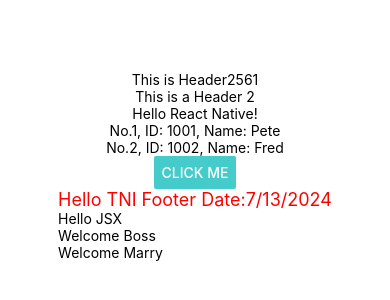
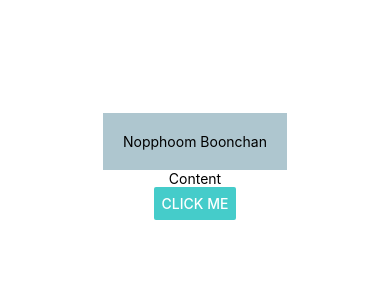
Before and after one commit to VolleyV/reactNativeTNI, a React Native app: screen / in a window 390 px wide. Shown: the part 256-556 px from the top of the page. Built offline with nearby package versions, Linux system fonts and the light colour scheme.

Commit message:
13-07-2024

```diff
--- a/App.tsx
+++ b/App.tsx
@@ -4,35 +4,26 @@ import { StyleSheet, Text, View ,Button,Alert} from 'react-native';
 import { Colors } from 'react-native/Libraries/NewAppScreen';
 import AppFooter from './components/AppFooter';
 import AppHeader from './components/AppHeader';
+import Content from './components/Content';
 
 export default function App():React.JSX.Element {
+  const fullName="Nopphoom Boonchan";
+  const greet="Hello from App.tsx";
+  const school="Thai-Nichi Institue of Technology";
   const onClickme=()=>{
-    Alert.alert("Hi","React Native is Fun!")
+    Alert.alert("Hello","Input your fullname:")
   }
-  const users=[
-    {id:1001,name:"Pete"},
-    {id:1002,name:"Fred"}
-  ]
   return (
     <View style={styles.container}>
-      <AppHeader title="This is Header" year={2018}/>
-      <AppHeader title="This is a Header 2"/>
-      <Text>Hello React Native!</Text>
-      {users.map((data,index)=>{
-        return(
-          <Text key={data.id}>
-          No.{index+1}, ID: {data.id}, Name: {data.name}
-          </Text>
-        )
-        })}
+      <AppHeader title={fullName}/>
+      <AppFooter title={school}/>
+      <Content/>
       <Button title="Click Me"
         onPress={onClickme}
         color={"#45CCCA"}
-        /* onPress={()=>
-        {Alert.alert("Hi","React Native is Fun!")}}  */
        />
       <StatusBar style="auto" />
-      <AppFooter/>
+
     </View>
   );
 }
--- a/components/AppFooter.tsx
+++ b/components/AppFooter.tsx
@@ -1,30 +1,36 @@
 import { StyleSheet, Text, View } from 'react-native'
 import React from 'react'
 
-const AppFooter = ():React.JSX.Element => {
+
+type footerMsg ={
+    title:string;
+}
+const AppFooter = ({title}:footerMsg):React.JSX.Element => {
     const hello = "Hello TNI Footer"
     const hello2 = <Text>Hello JSX</Text>
     const isLogin = true;
   return (
-    <View>
-      <Text style={styles.myText}>{hello} Date:{new Date().toLocaleDateString()}
-
-      </Text>
-      {hello2}
-      {isLogin &&<Text>Welcome Boss</Text>}
-      {
-        isLogin==true
-        ?<Text>Welcome Marry</Text>
-        :<Text>Not Login</Text>
-
-      }
+    <View style={styles.footer}>
+        <Text style={styles.footerText}></Text>
     </View>
   )
 }
 
+const styles = StyleSheet.create({
+    footer: {
+    backgroundColor: '#f8f8f8',
+    padding: 20,
+    alignItems: 'center',
+    justifyContent: 'center',
+    position: 'absolute',
+    left: 0,
+    right: 0,
+    bottom: 0,
+    },
+    footerText: {
+    fontSize: 16,
+    fontWeight: 'bold',
+    color: '#333',
+    },
+    });
 export default AppFooter
-
-const styles = StyleSheet.create({
-    myText:{color:"red",fontSize:18}
-
-})
--- a/components/AppHeader.tsx
+++ b/components/AppHeader.tsx
@@ -1,19 +1,35 @@
-import { View, Text } from 'react-native'
+import {StyleSheet, View, Text } from 'react-native'
 import React from 'react'
+import App from '../App'
 
-type AppHeaderProps = {
+type headerMsg ={
     title:string;
-    year?:number;
 }
-
-const AppHeader = ({title,year}:AppHeaderProps):React.JSX.Element => {
+const AppHeader = ({title}:headerMsg):React.JSX.Element => {
   return (
-    <View>
+    <View style={styles.header}>
       <Text>{title}
-        {year && year+543}
-        </Text>
+      </Text>
+      <Text></Text>
     </View>
   )
 }
 
+const styles = StyleSheet.create({
+    header: {
+    backgroundColor: '#AEC6CF',
+    padding: 20,
+    alignItems: 'center',
+    justifyContent: 'center',
+    },
+    headerText: {
+    fontSize: 20,
+    fontWeight: 'bold',
+    color: '#fff',
+    },
+    subtitleText: {
+    fontSize: 16,
+    color: '#fff',
+    },
+    });
 export default AppHeader
--- /dev/null
+++ b/components/Content.tsx
@@ -0,0 +1,30 @@
+import {StyleSheet, Text, View } from 'react-native'
+import React, { Component } from 'react'
+
+
+type contentMsg ={
+    title:string;
+}
+export class Content extends Component {
+  render() {
+    return (
+      <View>
+
+        <Text>Content</Text>
+      </View>
+    )
+  }
+}
+const styles = StyleSheet.create({
+    content: {
+    flex: 1,
+    alignItems: 'center',
+    justifyContent: 'center',
+    },
+    text: {
+    fontSize: 18,
+    marginBottom: 20,
+    },
+    });
+
+export default Content
```
